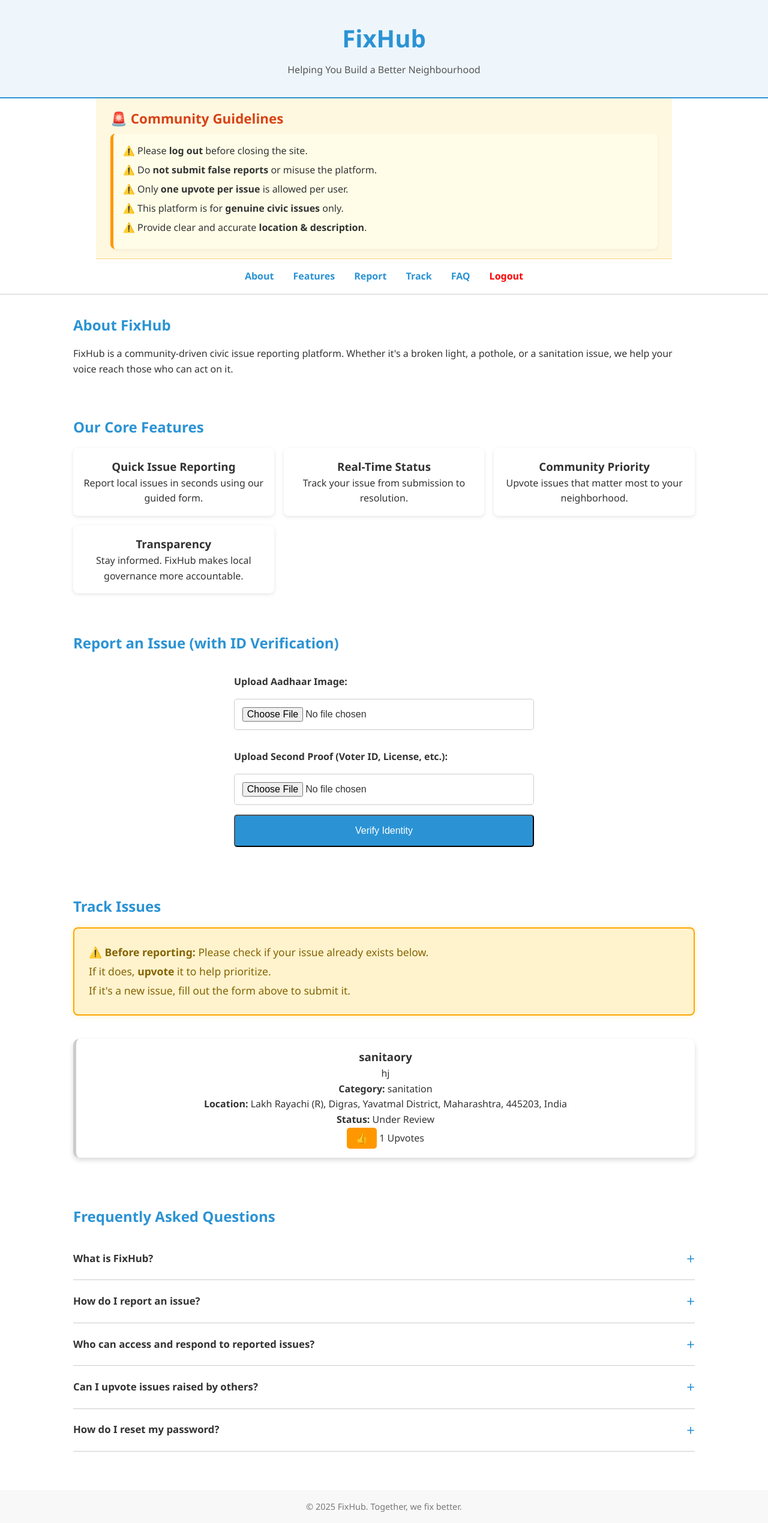
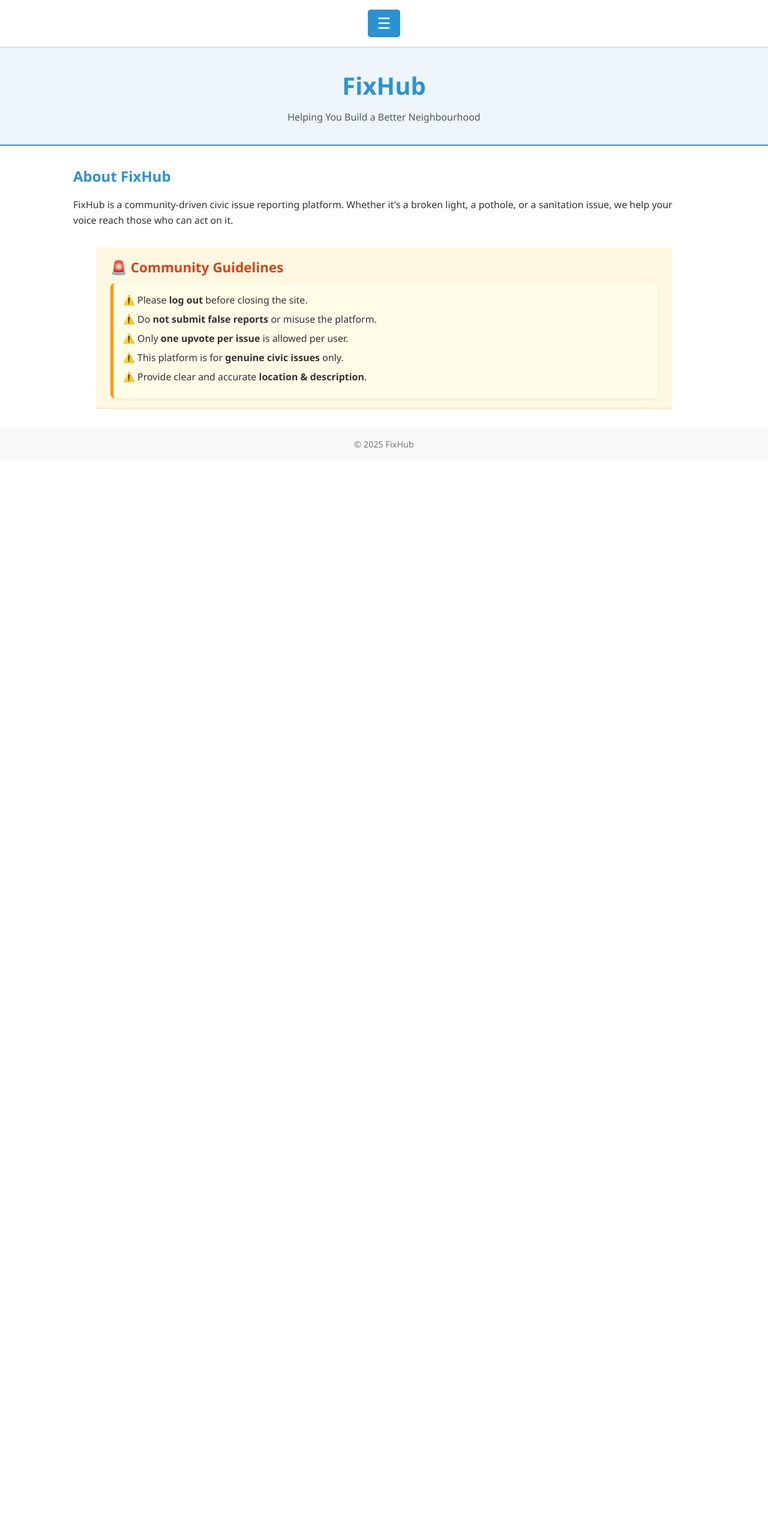
Before and after one commit to deeku56/fixhub, a Flask app: page / in a window 1280 px wide. Shown: the whole page at 60% size. After the commit the page ends 747 px from the top, so only its background shows below. Run offline with Flask 3, Linux system fonts and the light colour scheme; a user stored in the database is signed in; data comes from the database, SQL or seed files in the repository.

Commit message:
🚀 Add all updated project files excluding secrets

```diff
--- /dev/null
+++ b/exclude.txt
@@ -0,0 +1,3 @@
+.git\
+fixhub-vision-abf5b2d67e46.json
+instance\
--- a/static/hub.css
+++ b/static/hub.css
@@ -306,3 +306,42 @@ footer {
   50%  { opacity: 1; }
   100% { opacity: 0.4; }
 }
+.dropdown {
+  position: relative;
+  display: inline-block;
+}
+
+.dropbtn {
+  font-size: 1.6rem;
+  background-color: #2b93d4;
+  color: white;
+  padding: 0.5rem 1rem;
+  border: none;
+  cursor: pointer;
+}
+
+.dropdown-content {
+  display: none;
+  position: absolute;
+  background-color: white;
+  box-shadow: 0 4px 6px rgba(0,0,0,0.2);
+  z-index: 1;
+  top: 100%;
+  right: 0;
+  min-width: 160px;
+}
+
+.dropdown-content a {
+  color: #333;
+  padding: 12px 16px;
+  text-decoration: none;
+  display: block;
+}
+
+.dropdown-content a:hover {
+  background-color: #f1f1f1;
+}
+
+.show {
+  display: block;
+}
--- a/templates/hub.html
+++ b/templates/hub.html
@@ -2,18 +2,32 @@
 <html lang="en">
 <head>
   <meta charset="UTF-8" />
-  <meta name="viewport" content="width=device-width, initial-scale=1.0"/>
-  <title>FixHub</title>
-  <link rel="stylesheet" href="{{ url_for('static', filename='hub.css') }}?v={{ time }}">
-  <link rel="stylesheet" href="https://unpkg.com/leaflet/dist/leaflet.css" />
-  <script src="https://unpkg.com/leaflet/dist/leaflet.js"></script>
+  <title>FixHub - Home</title>
+  <link rel="stylesheet" href="{{ url_for('static', filename='hub.css') }}">
 </head>
 <body>
+  <nav class="navbar">
+    <div class="dropdown">
+      <button class="dropbtn">☰</button>
+      <div class="dropdown-content">
+        <a href="/features">Features</a>
+        <a href="/report">Report</a>
+        <a href="/track">Track</a>
+        <a href="/faq">FAQ</a>
+        <a href="/login" style="color:red">Logout</a>
+      </div>
+    </div>
+  </nav>
 
   <header class="hero">
     <h1>FixHub</h1>
     <p>Helping You Build a Better Neighbourhood</p>
   </header>
+
+  <section class="about">
+    <h2>About FixHub</h2>
+    <p>FixHub is a community-driven civic issue reporting platform. Whether it's a broken light, a pothole, or a sanitation issue, we help your voice reach those who can act on it.</p>
+  </section>
 
   <section class="guidelines">
     <h2>🚨 Community Guidelines</h2>
@@ -28,140 +42,6 @@
     </div>
   </section>
 
-  <nav class="navbar">
-    <a href="#about">About</a>
-    <a href="#features">Features</a>
-    <a href="#report">Report</a>
-    <a href="#track">Track</a>
-    <a href="#faq">FAQ</a>
-    <a href="#" onclick="logout()" style="float: right; color: red; font-weight: bold;">Logout</a>
-  </nav>
-
-  <section id="about" class="about">
-    <h2>About FixHub</h2>
-    <p>FixHub is a community-driven civic issue reporting platform. Whether it's a broken light, a pothole, or a sanitation issue, we help your voice reach those who can act on it.</p>
-  </section>
-
-  <section id="features" class="features">
-    <h2>Our Core Features</h2>
-    <div class="cards">
-      <div class="card"><h3>Quick Issue Reporting</h3><p>Report local issues in seconds using our guided form.</p></div>
-      <div class="card"><h3>Real-Time Status</h3><p>Track your issue from submission to resolution.</p></div>
-      <div class="card"><h3>Community Priority</h3><p>Upvote issues that matter most to your neighborhood.</p></div>
-      <div class="card"><h3>Transparency</h3><p>Stay informed. FixHub makes local governance more accountable.</p></div>
-    </div>
-  </section>
-
-  <section id="report" class="report">
-    <h2>Report an Issue (with ID Verification)</h2>
-
-    <form id="verify-form" enctype="multipart/form-data" novalidate>
-      <label>Upload Aadhaar Image:</label>
-      <input type="file" name="aadhar" accept="image/*" required />
-      <label>Upload Second Proof (Voter ID, License, etc.):</label>
-      <input type="file" name="other_id" accept="image/*" required />
-      <button type="submit">Verify Identity</button>
-      <p id="verify-status"></p>
-    </form>
-
-    <form id="report-form" style="display: none;">
-      <label for="title">Issue Title:</label>
-      <input type="text" id="title" placeholder="Issue Title (e.g., Pothole on 4th Street)" required />
-
-      <label for="description">Describe the Issue:</label>
-      <textarea id="description" placeholder="Describe the issue..." maxlength="250" required></textarea>
-
-      <label for="location">Location:</label>
-      <input type="text" id="location" placeholder="Type manually OR select from the map" required />
-
-      <div id="map" style="height: 400px; width: 100%;"></div>
-
-      <input type="hidden" id="lat" name="latitude">
-      <input type="hidden" id="lng" name="longitude">
-
-      <label for="category">Category:</label>
-      <select id="category" required>
-        <option value="">Select Category</option>
-        <option value="pothole">Pothole</option>
-        <option value="light">Streetlight</option>
-        <option value="garbage">Garbage</option>
-        <option value="sanitation">Sanitation</option>
-      </select>
-
-      <button type="submit">Submit Report</button>
-    </form>
-  </section>
-
-  <section id="track" class="track">
-    <h2>Track Issues</h2>
-    <p class="disclaimer">
-      ⚠️ <strong>Before reporting:</strong> Please check if your issue already exists below.<br/>
-      If it does, <strong>upvote</strong> it to help prioritize.<br/>
-      If it's a new issue, fill out the form above to submit it.
-    </p>
-    <div id="issue-list" class="cards">
-      <!-- Issues will be added dynamically here -->
-    </div>
-  </section>
-
-  <section id="faq" class="faq">
-    <h2>Frequently Asked Questions</h2>
-
-    <div class="faq-item">
-      <div class="faq-header">
-        <span class="faq-question">What is FixHub?</span>
-        <span class="faq-toggle">+</span>
-      </div>
-      <div class="faq-answer">
-        FixHub is a community-driven platform where citizens can report local issues like potholes, broken streetlights, and garbage.
-      </div>
-    </div>
-
-    <div class="faq-item">
-      <div class="faq-header">
-        <span class="faq-question">How do I report an issue?</span>
-        <span class="faq-toggle">+</span>
-      </div>
-      <div class="faq-answer">
-        Simply submit a report with a description, images, and location using our interactive map.
-      </div>
-    </div>
-
-    <div class="faq-item">
-      <div class="faq-header">
-        <span class="faq-question">Who can access and respond to reported issues?</span>
-        <span class="faq-toggle">+</span>
-      </div>
-      <div class="faq-answer">
-        Verified government or official personnel can log in and update the status of issues based on ground action taken.
-      </div>
-    </div>
-
-    <div class="faq-item">
-      <div class="faq-header">
-        <span class="faq-question">Can I upvote issues raised by others?</span>
-        <span class="faq-toggle">+</span>
-      </div>
-      <div class="faq-answer">
-        Yes! If you see an issue that affects your neighborhood, you can upvote it once to help prioritize it.
-      </div>
-    </div>
-
-    <div class="faq-item">
-      <div class="faq-header">
-        <span class="faq-question">How do I reset my password?</span>
-        <span class="faq-toggle">+</span>
-      </div>
-      <div class="faq-answer">
-        On the login page, click “Forgot Password?”, enter your email and a new password to reset it instantly.
-      </div>
-    </div>
-  </section>
-
-  <footer>
-    <p>&copy; 2025 FixHub. Together, we fix better.</p>
-  </footer>
-
-  <script src="{{ url_for('static', filename='hub.js') }}"></script>
+  <footer><p>&copy; 2025 FixHub</p></footer>
 </body>
 </html>
```
Also changed, not shown: reset_db.py (added, +13 -0 lines), templates/faq.html (added, +88 -0 lines), templates/features.html (added, +64 -0 lines), templates/report.html (added, +75 -0 lines), templates/track.html (added, +47 -0 lines), 2 other files.
